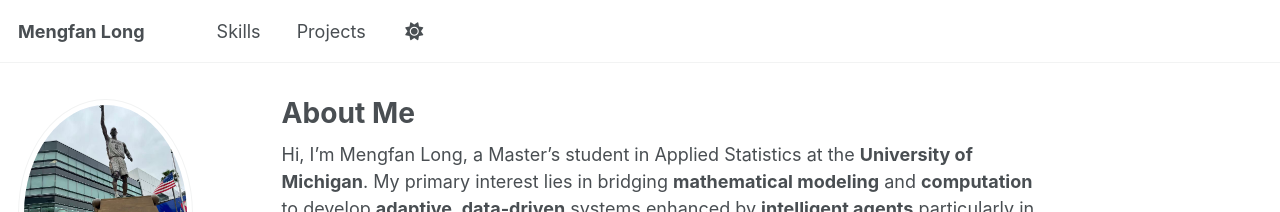
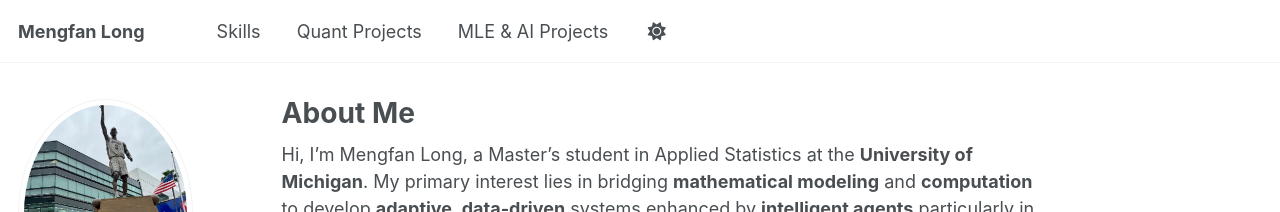
Before and after one commit to kevinlmf/kevinlmf.github.io, a Jekyll site: the page built from index.md, in a window 1280 px wide. Shown: the top 212 px of the page. Built offline with Jekyll 4.4.1, drawn with Linux system fonts in a browser that asks for light colours; some web fonts are replaced; a script that is not in the unit is left out.

Commit message:
Add new project categories to navigation

```diff
--- a/_data/navigation.yml
+++ b/_data/navigation.yml
@@ -1,5 +1,9 @@
 main:
   - title: "Skills"
     url: /skills/
-  - title: "Projects"
-    url: /projects/
+
+  - title: "Quant Projects"
+    url: /Quant_projects/
+
+  - title: "MLE & AI Projects"
+    url: /AI_projects/
```
